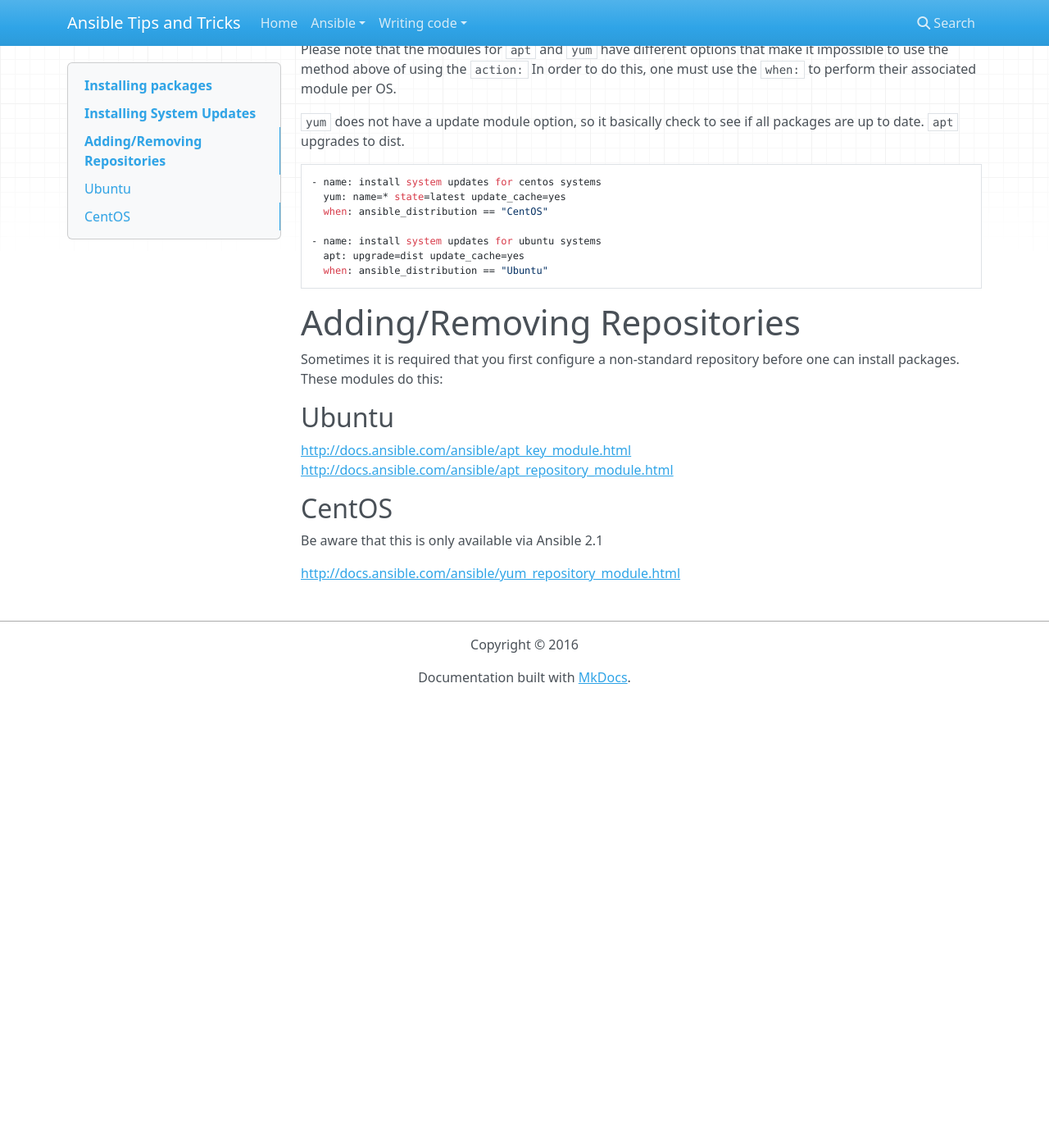
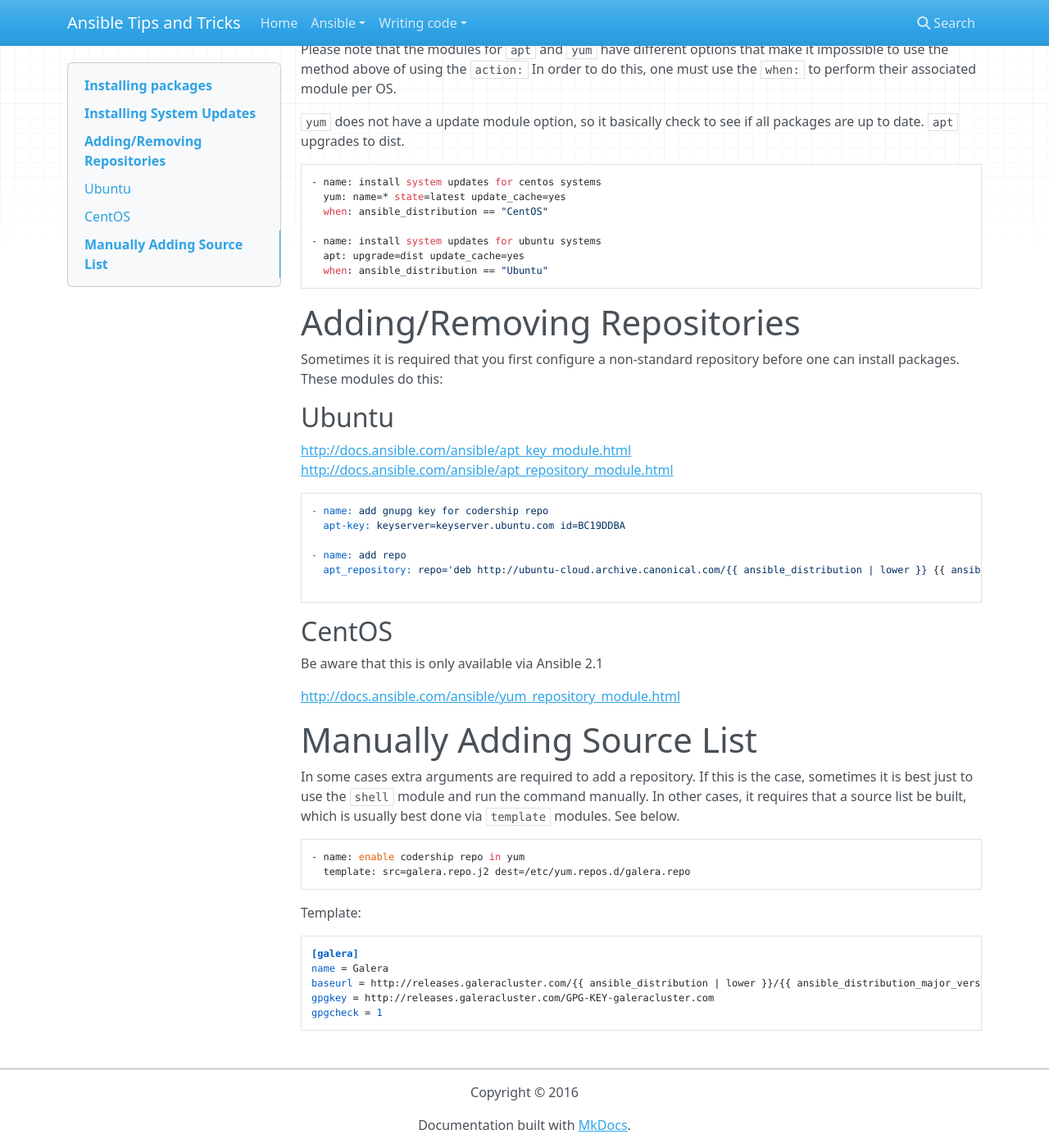
Before and after one commit to nfaction/ansible-tips-and-tricks, an MkDocs documentation site: the page built from docs/os-dependent-tasks/installing_packages.md, in a window 1280 px wide and 1400 px high, scrolled down 681 px. Shown: the whole window at 82% size. Built offline with MkDocs 1.6.1, drawn with Linux system fonts in a browser that asks for light colours; nearby versions of some CDN libraries; old or Windows-style settings are respelled for this version of MkDocs; before the commit the page ends 1535 px from its top, so only the background shows below that.

Commit message:
Add notes for adding repos 	modified:   docs/os-dependent-tasks/installing_packages.md

````diff
--- a/docs/os-dependent-tasks/installing_packages.md
+++ b/docs/os-dependent-tasks/installing_packages.md
@@ -52,7 +52,34 @@ Sometimes it is required that you first configure a non-standard repository befo
 <http://docs.ansible.com/ansible/apt_key_module.html>
 <http://docs.ansible.com/ansible/apt_repository_module.html>
 
+```
+- name: add gnupg key for codership repo
+  apt-key: keyserver=keyserver.ubuntu.com id=BC19DDBA
+
+- name: add repo
+  apt_repository: repo='deb http://ubuntu-cloud.archive.canonical.com/{{ ansible_distribution | lower }} {{ ansible_distribution_release }}-updates/liberty main' state=present
+
+```
+
 ## CentOS
 Be aware that this is only available via Ansible 2.1
 
 <http://docs.ansible.com/ansible/yum_repository_module.html>
+
+# Manually Adding Source List
+In some cases extra arguments are required to add a repository.  If this is the case, sometimes it is best just to use the `shell` module and run the command manually.  In other cases, it requires that a source list be built, which is usually best done via `template` modules.  See below.
+
+```
+- name: enable codership repo in yum
+  template: src=galera.repo.j2 dest=/etc/yum.repos.d/galera.repo
+```
+
+Template:
+
+```
+[galera]
+name = Galera
+baseurl = http://releases.galeracluster.com/{{ ansible_distribution | lower }}/{{ ansible_distribution_major_version }}/{{ ansible_architecture }}
+gpgkey = http://releases.galeracluster.com/GPG-KEY-galeracluster.com
+gpgcheck = 1
+```
````
